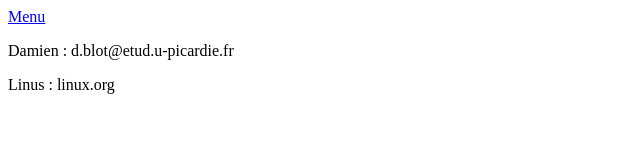
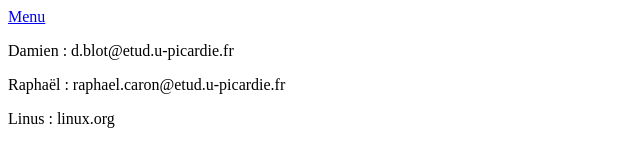
Before and after one commit to dabl02/master1git-TD3, a plain HTML site: page contact.html in a window 1280 px wide. Shown: the whole page, without its empty margins (0-640 px from the left). Drawn offline with Linux system fonts and the light colour scheme.

Commit message:
Added myself to contact

```diff
--- a/contact.html
+++ b/contact.html
@@ -9,6 +9,7 @@
         <a href=index.html>Menu</a>
         <br>
         <p>Damien : d.blot@etud.u-picardie.fr</p>
+	<p>Raphaël : raphael.caron@etud.u-picardie.fr</p>
         <p>Linus : linux.org</p>
     </body>
 </html>
```
